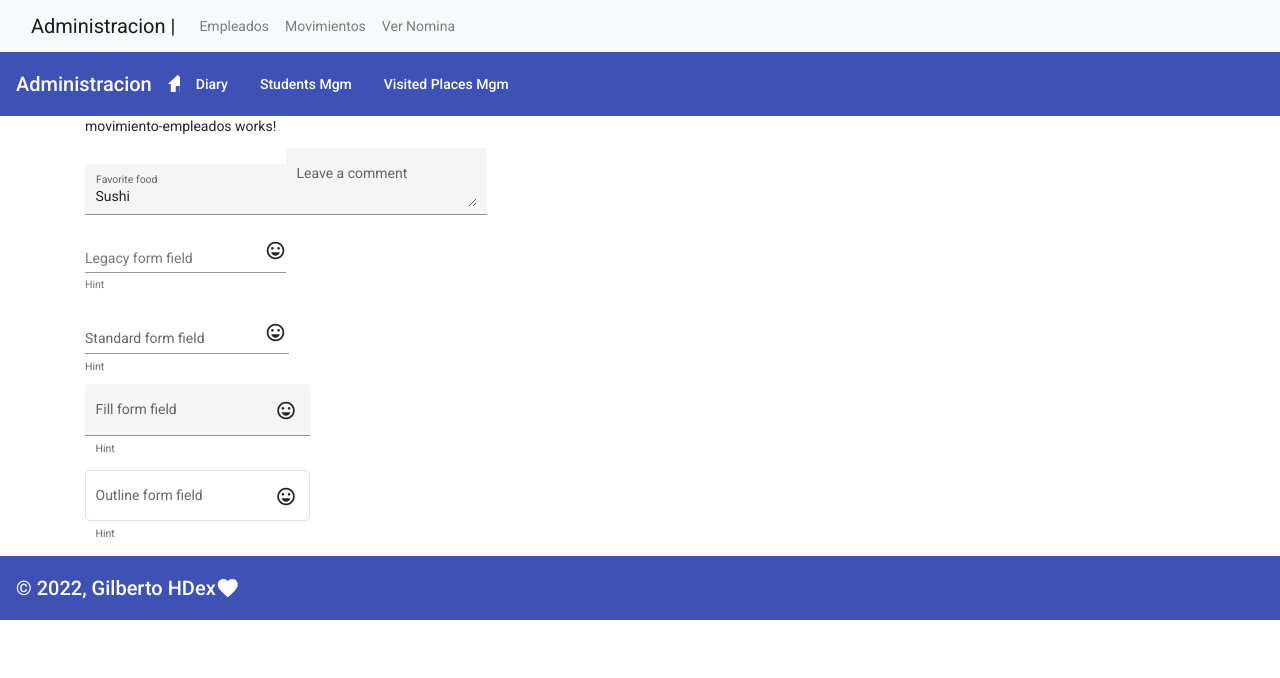
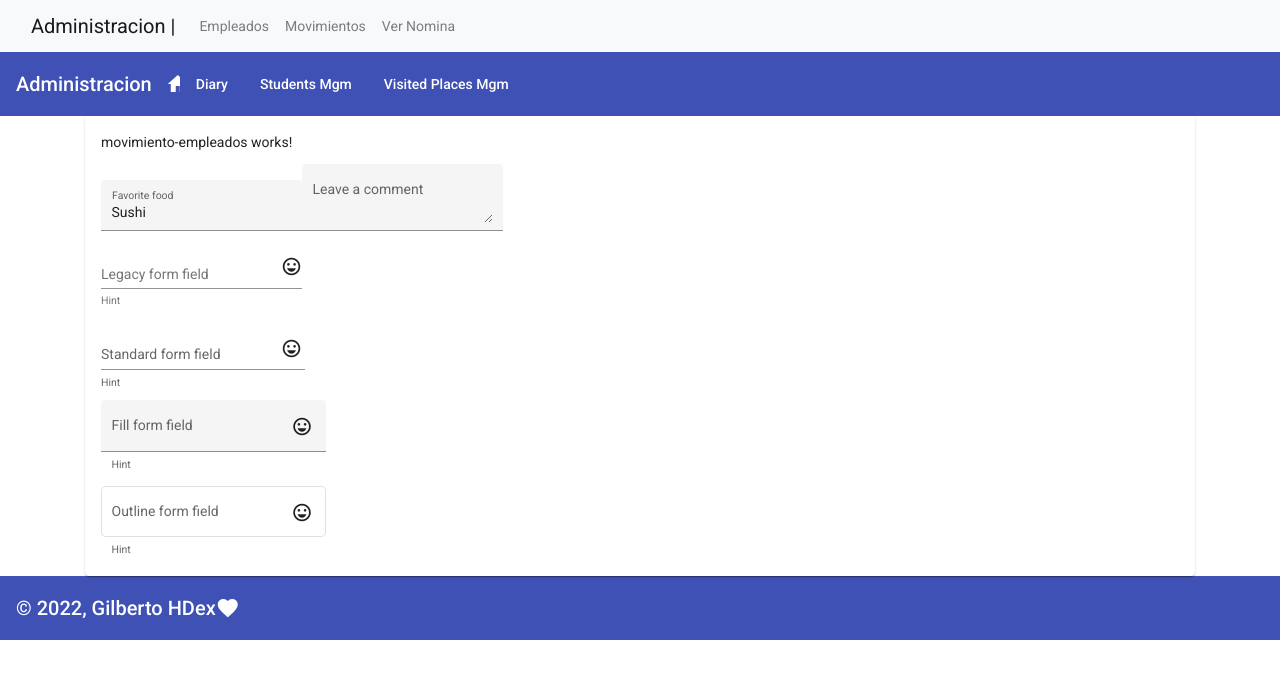
Before and after one commit to gilhdez79/ExamCoopelClient, an Angular app: page /movimientos in a window 1280 px wide. Shown: the top 678 px of the page. Built offline with nearby package versions, Linux system fonts and the light colour scheme.

Commit message:
Ajuste Movimientos empleados

```diff
--- a/src/app/movimiento-empleados/movimiento-empleados.component.html
+++ b/src/app/movimiento-empleados/movimiento-empleados.component.html
@@ -1,5 +1,6 @@
 
 <div class="container">
+  <mat-card>
     <p>movimiento-empleados works!</p>
     <form class="example-form">
         <mat-form-field class="example-full-width" appearance="fill">
@@ -45,4 +46,5 @@
           <mat-hint>Hint</mat-hint>
         </mat-form-field>
       </p>
+  </mat-card>
 </div>
```
Lines whose indentation alone changed are shown as unchanged.
